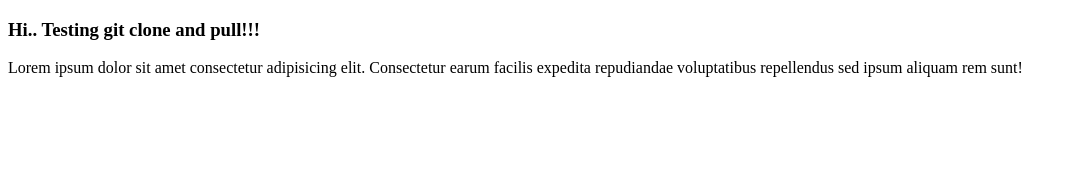
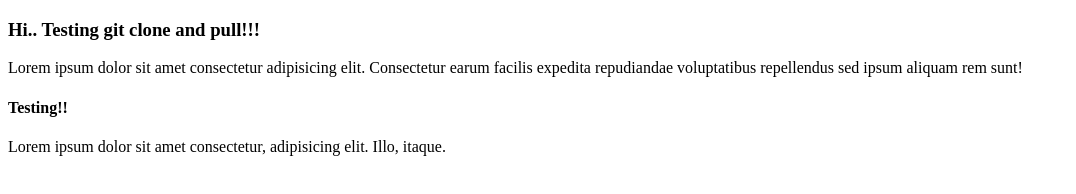
Before and after one commit to SajanRosh/vcs, a plain HTML site: page test.html in a window 1280 px wide. Shown: the whole page, without its empty margins (0-1076 px from the left). Drawn offline with Linux system fonts and the light colour scheme.

Commit message:
Updated test file with extra data

```diff
--- a/test.html
+++ b/test.html
@@ -8,5 +8,8 @@
 <body>
     <h3>Hi.. Testing git clone and pull!!!</h3>
     <p>Lorem ipsum dolor sit amet consectetur adipisicing elit. Consectetur earum facilis expedita repudiandae voluptatibus repellendus sed ipsum aliquam rem sunt!</p>
+    <h4>Testing!!</h4>
+    <p>Lorem ipsum dolor sit amet consectetur, adipisicing elit. Illo, itaque.</p>
+
 </body>
 </html>
```
